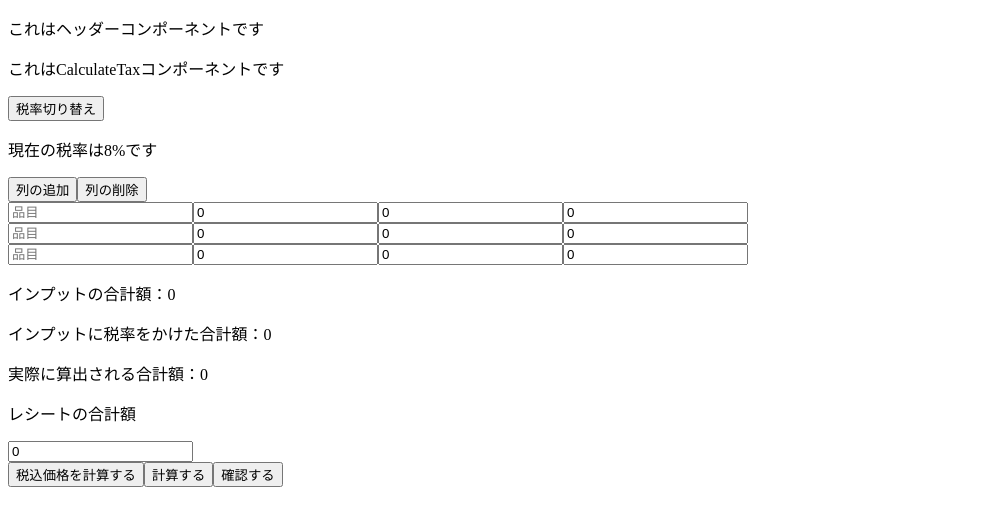
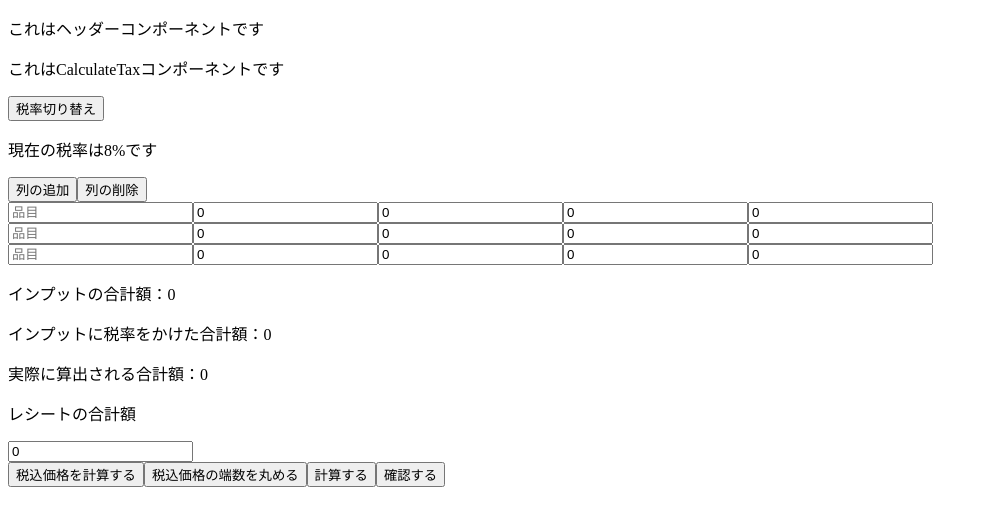
Before and after one commit to KazumaEnomoto/TaxCalculate-vue2, a Vue app: page / in a window 1280 px wide. Shown: the top 526 px of the page, without its empty margins (0-988 px from the left). Built offline with nearby package versions, Linux system fonts and the light colour scheme.

Commit message:
算出された税込価格の端数を丸めるcalculateRoundedValues関数を作成

```diff
--- a/src/components/CalculateTax.vue
+++ b/src/components/CalculateTax.vue
@@ -14,6 +14,7 @@
                     <input type="number" v-model.number="quantity[index]">
                     <input type="number" v-model.number="values[index]">
                     <input type="number" v-model.number="taxedValues[index]" readonly>
+                    <input type="number" v-model.number="roundedValues[index]" readonly>
                 </div>
             </div>
             <div>
@@ -25,6 +26,7 @@
             </div>
         </div>
         <button @click="calculateTaxedValues()">税込価格を計算する</button>
+        <button @click="calculateRoundedValues()">税込価格の端数を丸める</button>
         <button @click="checkValue()">計算する</button>
         <button @click="check()">確認する</button>
     </div>
@@ -39,6 +41,7 @@ export default {
             quantity: [0, 0, 0],
             values: [0, 0, 0],
             taxedValues :[0, 0, 0],
+            roundedValues:[0, 0, 0],
             taxRate: 8,
             tax: true,
             inputSum: 0,
@@ -72,17 +75,25 @@ export default {
                 console.log("合計値と合致していません");
             }
         },
+        /* 下記の2つの処理を分割するのは、品目ごとの税別価格を調整する際に端数ありの価格が必要になるため */
         calculateTaxedValues() {
             this.taxedValues = [];
             this.values.forEach((value) => {
                 this.taxedValues.push(this.roundDown(this.addTax(value)));
             });
         },
+        calculateRoundedValues() {
+            this.roundedValues = [];
+            this.taxedValues.forEach((taxedValue) => {
+                this.roundedValues.push(Math.round(taxedValue));
+            })
+        },
         check() {
             console.log(this.items);
             console.log(this.quantity);
             console.log(this.values);
             console.log(this.taxedValues);
+            console.log(this.roundedValues);
         },
         addTax(e) {
             return e * (1 + this.taxRate / 100);
```
